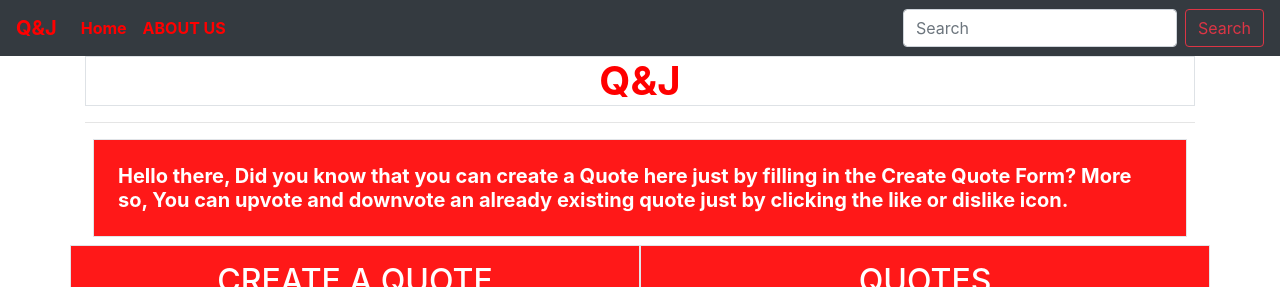
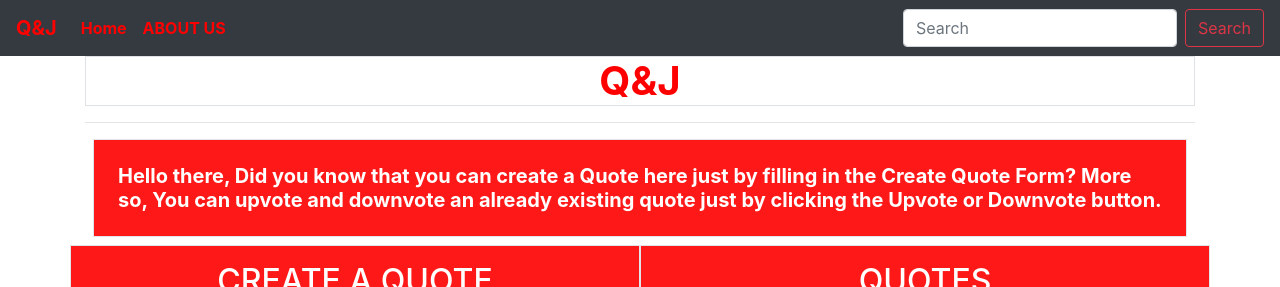
Before and after one commit to Nelly-ayebale/quotes, an Angular app: page / in a window 1280 px wide. Shown: the top 287 px of the page. Built offline with nearby package versions, Linux system fonts and the light colour scheme.

Commit message:
Corrected a typing error

```diff
--- a/src/app/quote/quote.component.html
+++ b/src/app/quote/quote.component.html
@@ -11,8 +11,8 @@
         the Create
         Quote Form?
         More so, You can upvote and downvote an already existing quote just by
-        clicking the like or
-        dislike icon.
+        clicking the Upvote or
+        Downvote button.
     </h5>
 
     <div class="row">
@@ -31,7 +31,7 @@
 
                 <button class="ml-3 btn bg-success" (click)='addUpvote(i)'>Upvote</button>
                 <button class="ml-3  btn btnDownvote " (click)='addDownvote(i)'>DownVote</button>
-                <h5 *ngIf='quote === highestUpvote()' appHighlight>{{quote.description}} by {{quote.author}}, is the
+                <h5 *ngIf='quote === highestUpvote() ' appHighlight>{{quote.description}} by {{quote.author}}, is the
                     quote with the most
                     Upvotes.</h5>
             </div>
```
